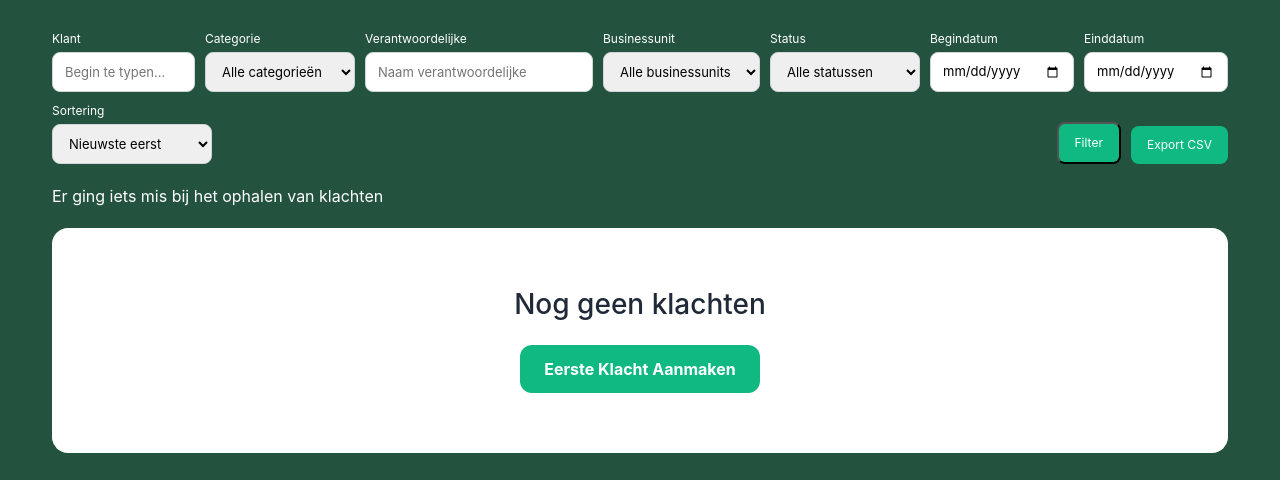
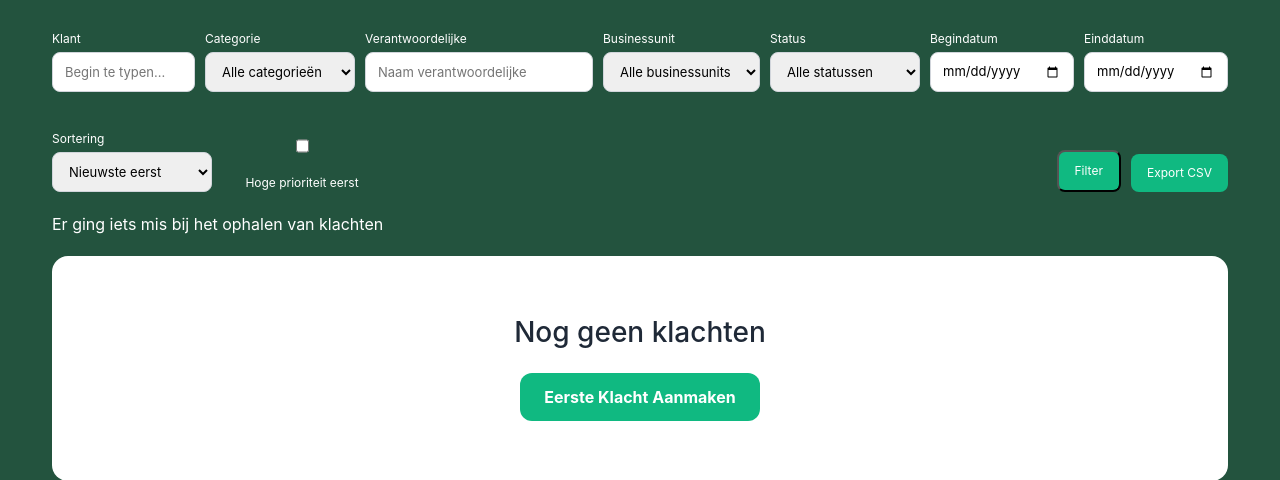
Before and after one commit to A-D-DBS-application/web-application-2025-group-10, a Flask app: page /user/klachten in a window 1280 px wide. Shown: the part 68-548 px from the top of the page. Run offline with Flask 3, Linux system fonts and the light colour scheme; the visitor is signed in with stand-in values (Sample User, id 1); data that the repository does not hold is empty.

Commit message:
Toegevoegd filter: hoge prioriteit eerst

```diff
--- a/app/routes.py
+++ b/app/routes.py
@@ -553,8 +553,9 @@ def user_klachten():
         date_to = request.args.get('date_to')
         businessunit_filter = (request.args.get('businessunit') or '').strip()
         verantwoordelijke_naam = (request.args.get('verantwoordelijke_naam') or request.args.get('vertegenwoordiger_naam') or '').strip()
+        high_priority = (request.args.get('high_priority') or '').lower() in ('true', '1', 'on')
         filters_applied = any([
-            klant_id, klant_naam, categorie_id, status, date_from, date_to, businessunit_filter, verantwoordelijke_naam
+            klant_id, klant_naam, categorie_id, status, date_from, date_to, businessunit_filter, verantwoordelijke_naam, high_priority
         ])
 
         if klant_id:
@@ -590,6 +591,10 @@ def user_klachten():
         if businessunit_filter and role != 'Key user':
             klachten = [k for k in klachten if get_bu_value(k) == businessunit_filter.strip()]
 
+        # Prioriteitsfilter wordt pas na de andere filters toegepast
+        if high_priority:
+            klachten = [k for k in klachten if k.get('prioriteit')]
+
         # Sorteer na het toepassen van filters op datum_melding; default nieuwste eerst.
         def to_date(val):
             try:
@@ -632,13 +637,14 @@ def user_klachten():
                                businessunits=businessunits_used,
                                vertegenwoordigers=reps_for_filter,
                                filters_applied=filters_applied,
-                               sort_order=sort_order)
+                               sort_order=sort_order,
+                               high_priority=high_priority)
     except Exception as e:
         print(f"Exception in user_klachten: {e}")
         traceback.print_exc()
         flash('Er ging iets mis bij het ophalen van klachten', 'error')
         # Return with empty lists so template can still render
-        return render_template('user_klachten.html', klachten=[], categorieen=[], klanten=[], vertegenwoordigers=[], filters_applied=False, sort_order=request.args.get('sort_order', 'nieuwste'))
+        return render_template('user_klachten.html', klachten=[], categorieen=[], klanten=[], vertegenwoordigers=[], filters_applied=False, sort_order=request.args.get('sort_order', 'nieuwste'), high_priority=False)
 
 
 @main.route('/user/klacht/<int:klacht_id>/details')
--- a/app/templates/user_klachten.html
+++ b/app/templates/user_klachten.html
@@ -78,6 +78,10 @@
                 <option value="nieuwste" {% if (request.args.get('sort_order') or sort_order or 'nieuwste') == 'nieuwste' %}selected{% endif %}>Nieuwste eerst</option>
                 <option value="oudste" {% if (request.args.get('sort_order') or sort_order or 'nieuwste') == 'oudste' %}selected{% endif %}>Oudste eerst</option>
             </select>
+        </div>
+        <div class="filter-field" style="min-width:160px; display:flex; align-items:center; gap:8px; padding-top:24px;">
+            <input type="checkbox" id="high_priority" name="high_priority" value="true" {% if (request.args.get('high_priority') or high_priority) %}checked{% endif %}>
+            <label for="high_priority" style="margin:0;">Hoge prioriteit eerst</label>
         </div>
         <div class="filter-field compact-btn" style="min-width:auto; margin-left:auto;">
             <button type="submit" class="action-link" style="padding:10px 16px; white-space:nowrap;">Filter</button>
```
